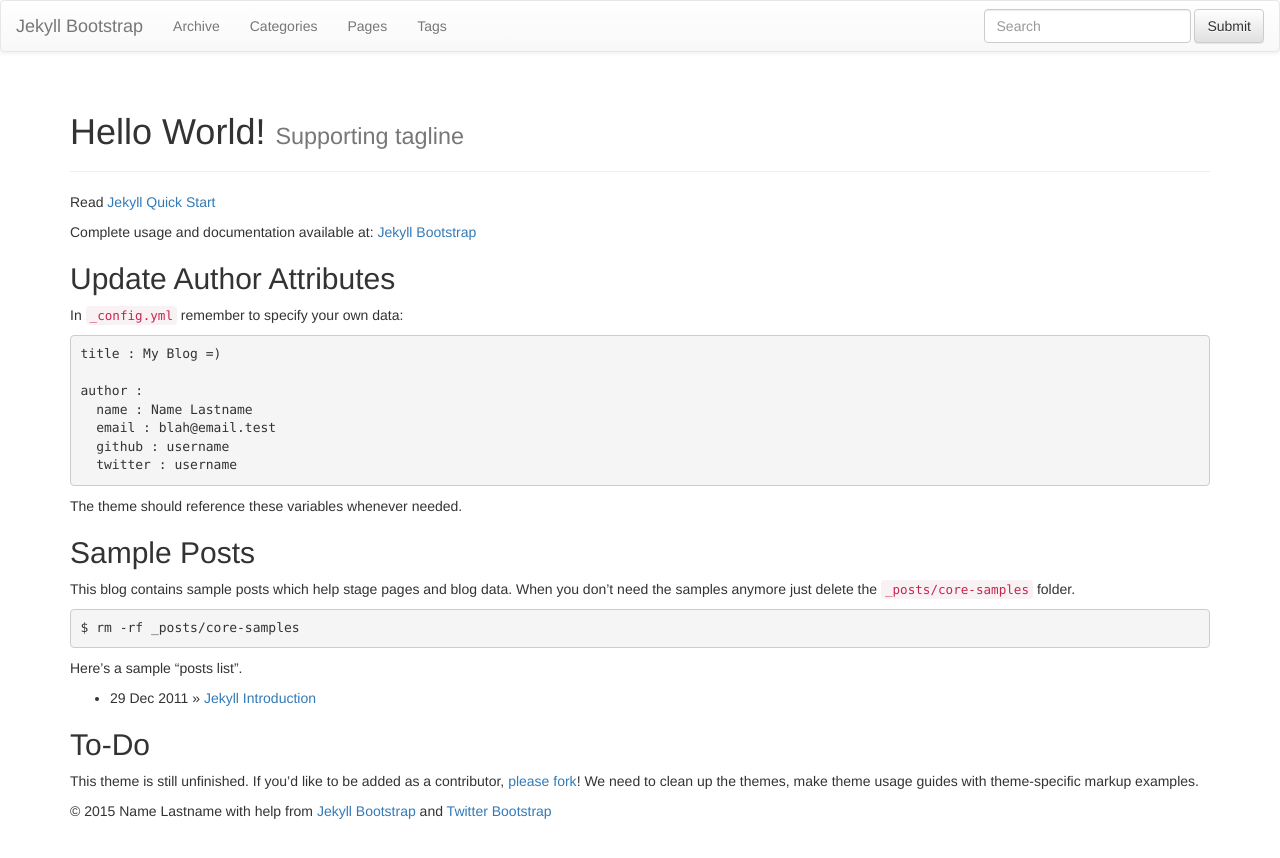
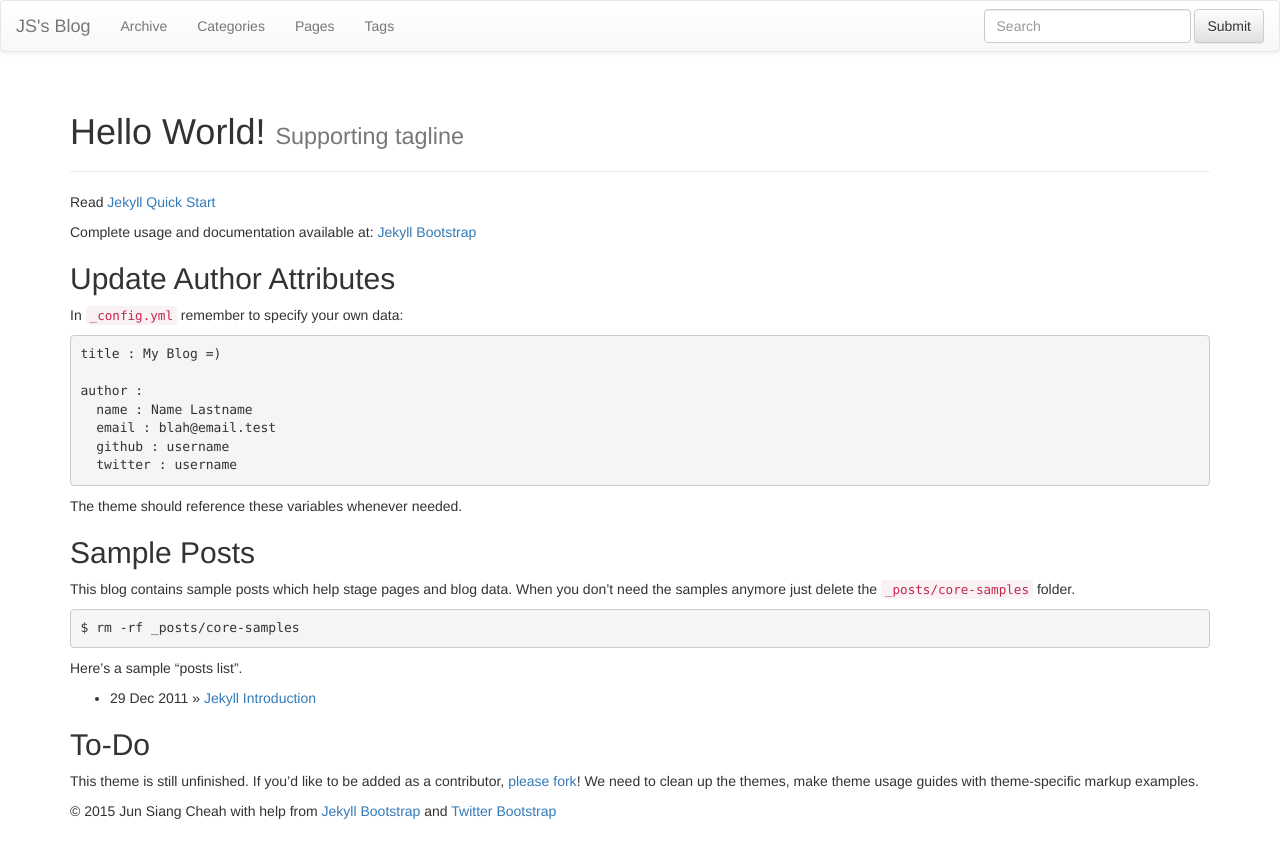
Before and after one commit to Deathmax/deathmax.github.io, a Jekyll site: the page built from index.md, in a window 1280 px wide. Shown: the top 858 px of the page. Built offline with Jekyll 4.4.1, drawn with Linux system fonts in a browser that asks for light colours; nearby versions of some CDN libraries; library files that are not in the unit come from our copies.

Commit message:
Update config file.

```diff
--- a/_config.yml
+++ b/_config.yml
@@ -8,14 +8,12 @@
 # Themes are encouraged to use these universal variables
 # so be sure to set them if your theme uses them.
 #
-title : Jekyll Bootstrap
-tagline: Site Tagline
+title : JS's Blog
+tagline: Random posts about games.
 author :
-  name : Name Lastname
-  email : blah@email.test
-  github : username
-  twitter : username
-  feedburner : feedname
+  name : Jun Siang Cheah
+  email : me@jscheah.me
+  github : Deathmax
 
 # The production_url is only used when full-domain names are needed
 # such as sitemap.txt
@@ -25,7 +23,7 @@
 # Else if you are pushing to username.github.io, replace with your username.
 # Finally if you are pushing to a GitHub project page, include the project name at the end.
 #
-production_url : http://username.github.io
+production_url : https://jscheah.me
 
 # All Jekyll-Bootstrap specific configurations are namespaced into this hash
 #
@@ -100,7 +98,7 @@
   analytics :
     provider : google
     google :
-        tracking_id : 'UA-123-12'
+        tracking_id : 'UA-60732665-1'
     getclicky :
       site_id :
     mixpanel :
```
